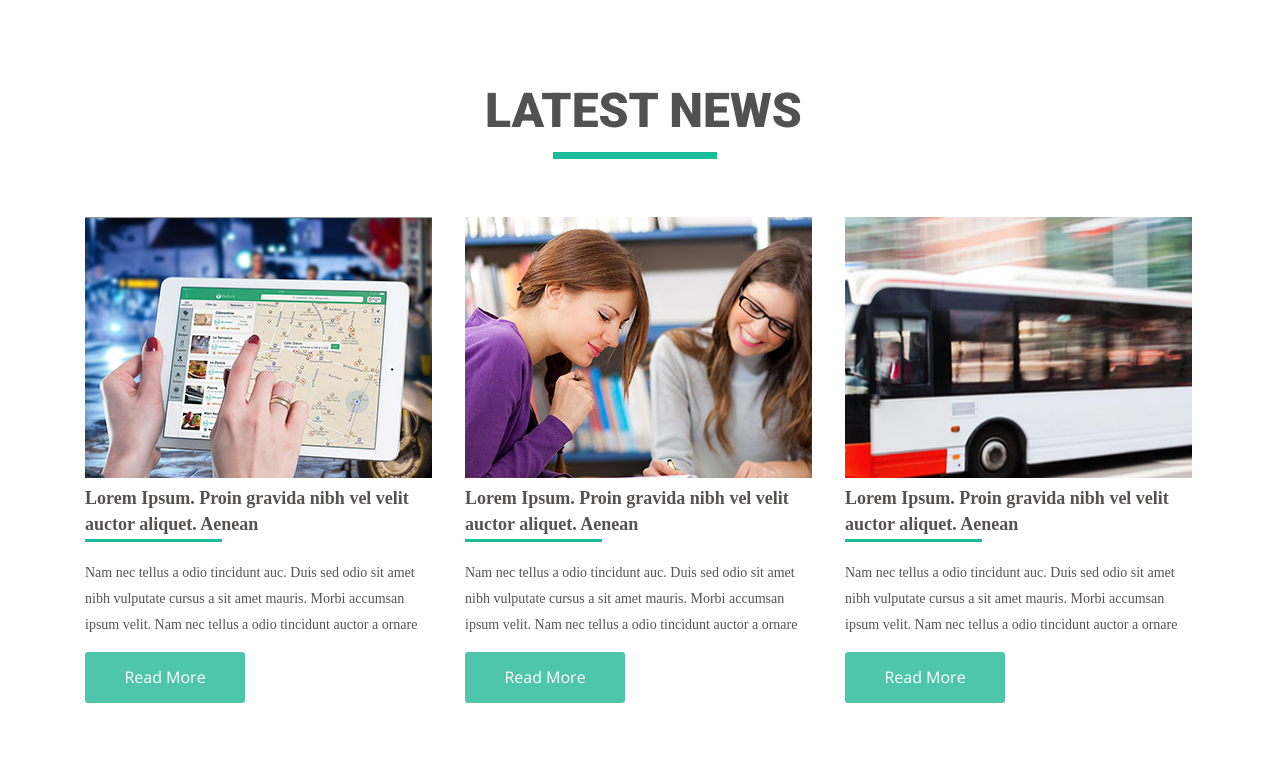
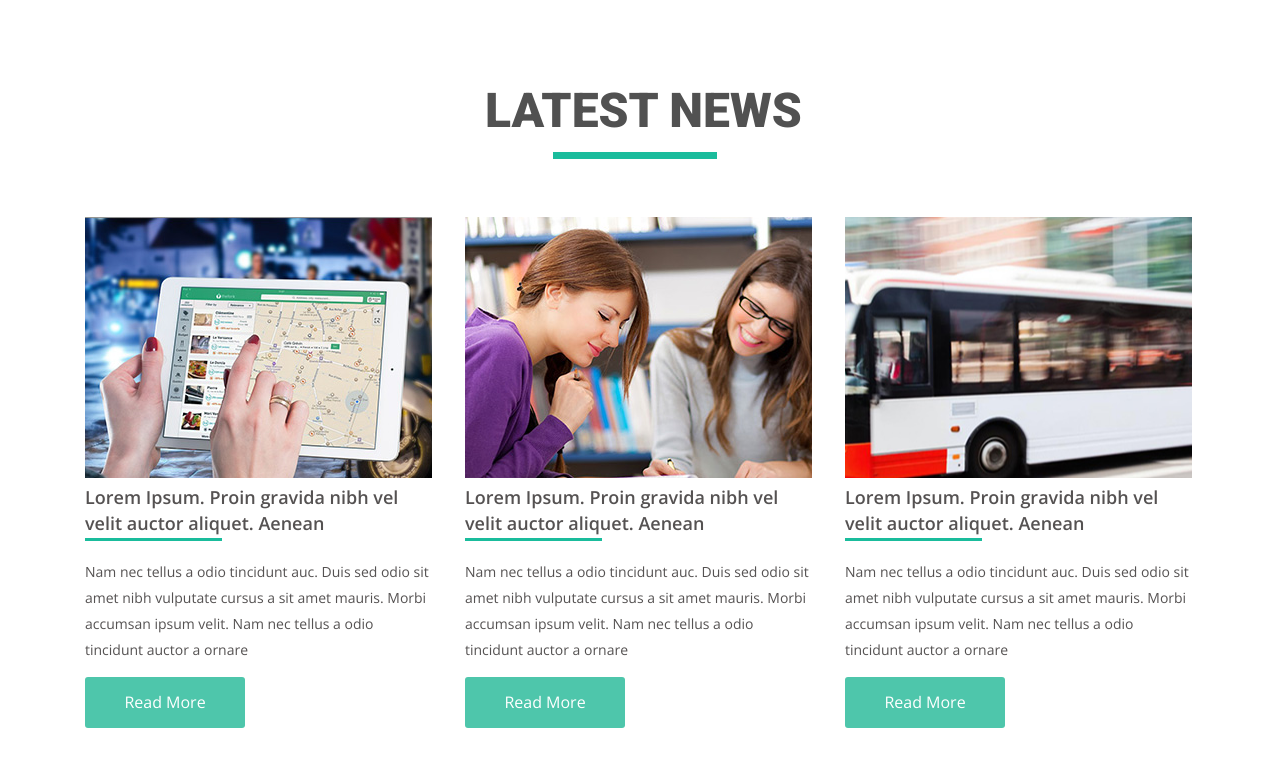
Before and after one commit to smdeile/goit-fe-course, a plain HTML site: page module-4/index.html in a window 1280 px wide. Shown: the part 1038-1804 px from the top of the page. Drawn offline with nearby package versions, Linux system fonts and the light colour scheme.

Commit message:
5hw test and 4 edited

```diff
--- a/module-4/css/styles.css
+++ b/module-4/css/styles.css
@@ -294,14 +294,14 @@ h2 {
 }
 
 .news-list p {
-  font-family: opensans;
+  font-family: "Open Sans";
   font-weight: 400;
   font-size: 14px;
   line-height: 26px;
   color: #555252;
 }
 .news-list h3 {
-  font-family: opensans;
+  font-family: "Open Sans";
   font-weight: 600;
   font-size: 18px;
   line-height: 26px;
@@ -309,7 +309,7 @@ h2 {
 }
 
 .button {
-  font-family: open sans;
+  font-family: "Open Sans";
   font-size: 16px;
   line-height: 26px;
   font-weight: 300;
```
Also changed, not shown: module-5/css/styles.css (+5 -4 lines).
